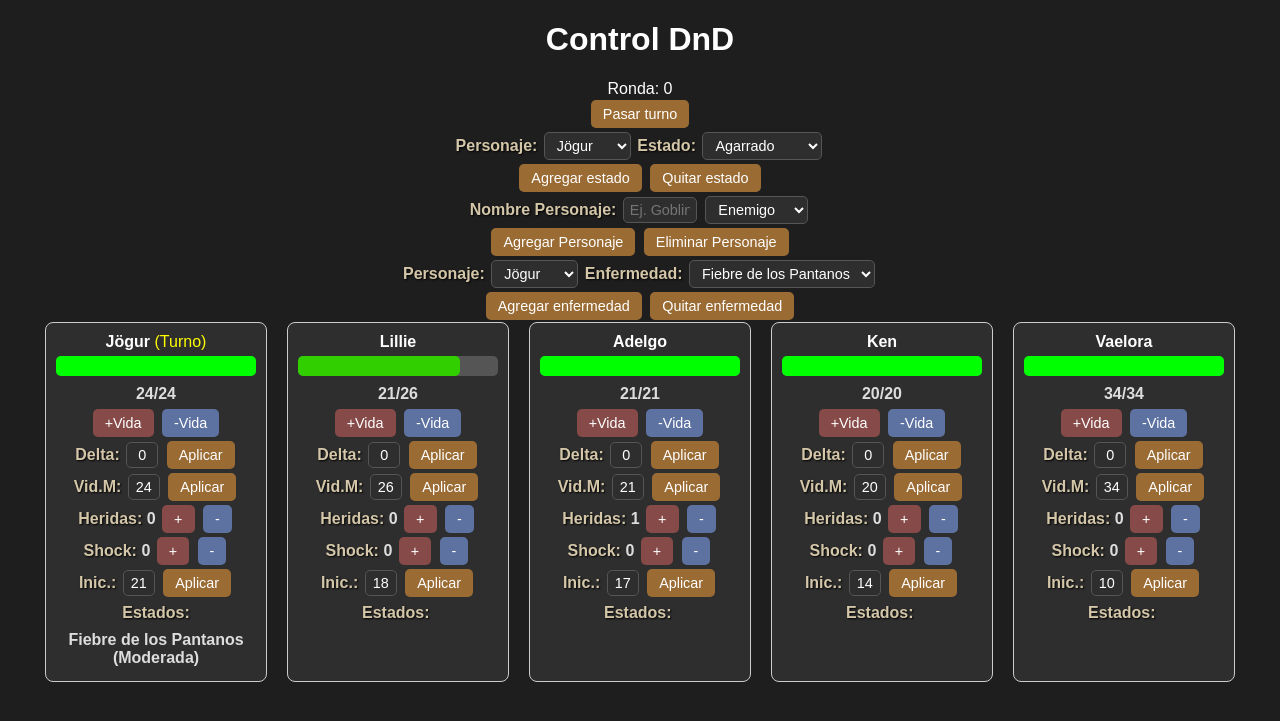
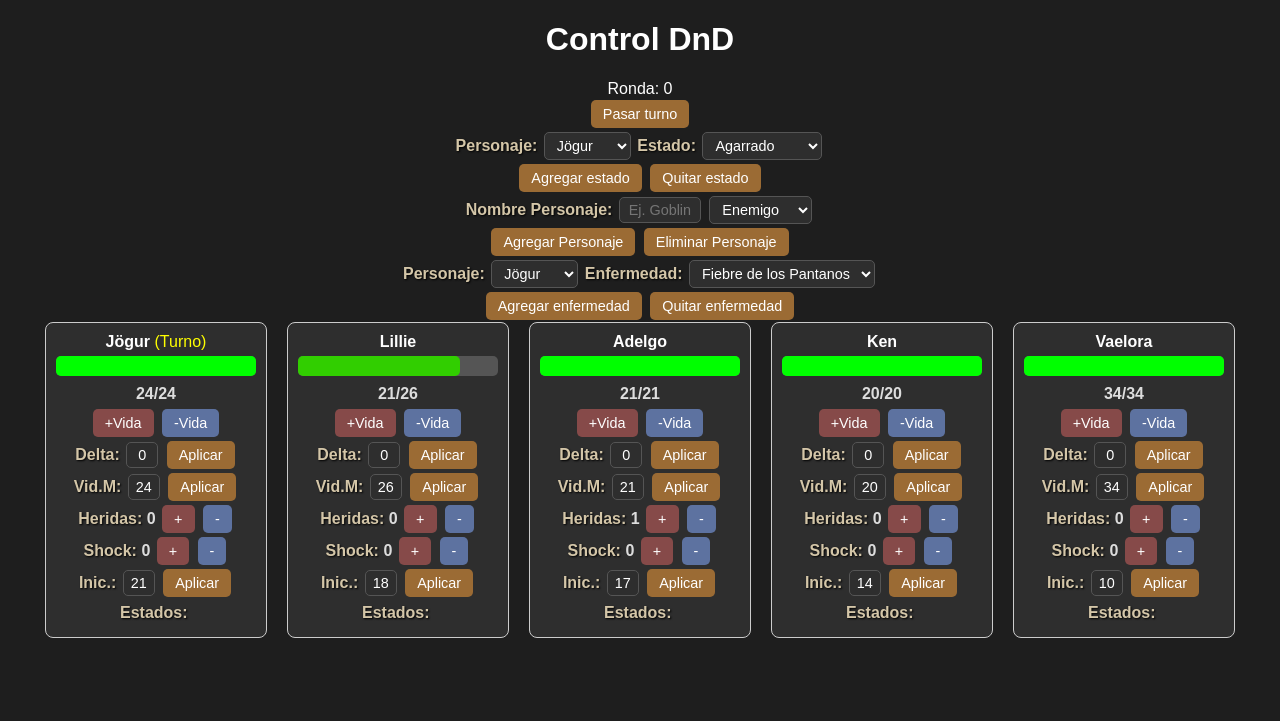
Before and after one commit to corona314/dnd_dashboard, a Flask app: page /control in a window 1280 px wide. Shown: the top 721 px of the page. Run offline with Flask 3, Linux system fonts and the light colour scheme.

Commit message:
If it works... do NOT touch it

```diff
--- a/personajes.json
+++ b/personajes.json
@@ -56,9 +56,7 @@
             "heridas": 0,
             "shock": 0,
             "imagen": "jormungandr.jpg",
-            "estados": [
-                "Fiebre de los Pantanos (Moderada)"
-            ],
+            "estados": [],
             "iniciativa": 21,
             "tipo": "character",
             "turno": true
--- a/static/control_style.css
+++ b/static/control_style.css
@@ -79,7 +79,7 @@ input[type="text"] {
     transition: border-color 0.3s, box-shadow 0.3s;
 }
 input.input-large {
-    width: 60px;
+    width: 68px;
 }
 input:focus {
     outline: none;
--- a/templates/dashboard.html
+++ b/templates/dashboard.html
@@ -156,10 +156,9 @@ async function actualizarDashboard(){
         }
 
         // Solo reanexar si hay cambio
-        if (hayCambio) {
-            sorted.forEach(el => contenedor.appendChild(el));
-        }
+
     });
+    sorted.forEach(el => contenedor.appendChild(el));
 }
 
 // Llamada inicial
```
